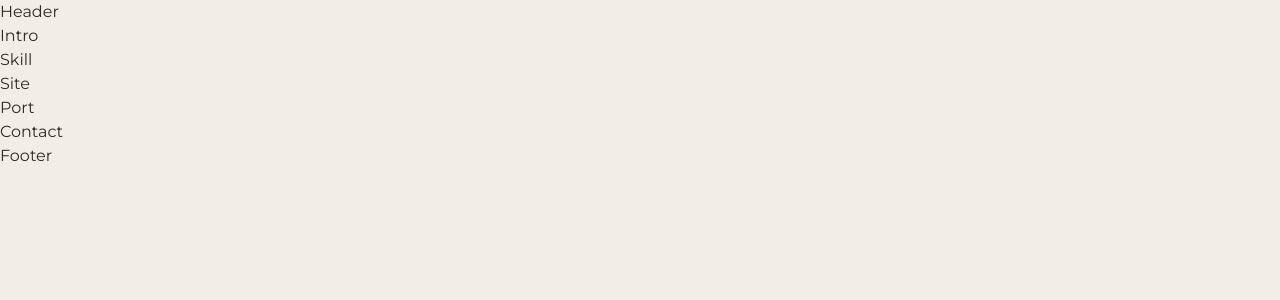
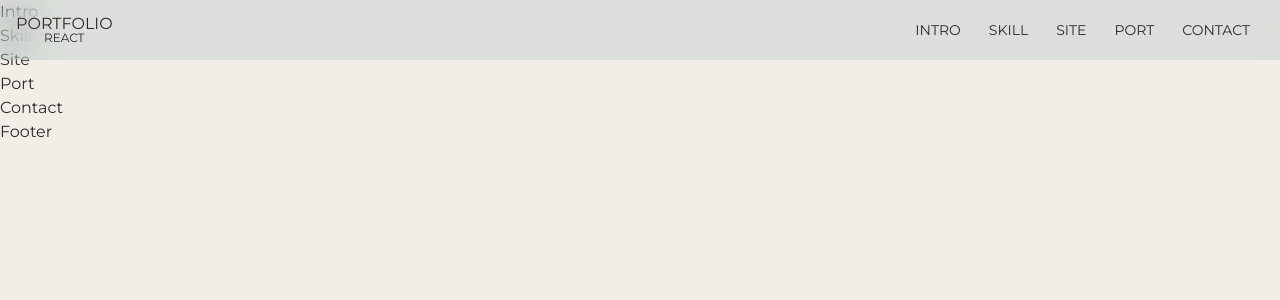
Before and after one commit to Kimduck9/himedia, a React (Create React App) app: page / in a window 1280 px wide. Shown: the top 300 px of the page. Built offline with nearby package versions, Linux system fonts and the light colour scheme; a small style sheet from the web is missing; a web font is replaced by a local one.

Commit message:
헤더1(미완성) Commit

```diff
--- /dev/null
+++ b/src/assets/section/_header.scss
@@ -0,0 +1,113 @@
+#header{
+    @include position-fixed;
+    z-index: 10000;
+}
+.header_inner{
+    @include flex-between;
+    background-color: rgba(16,99,99,0.1);
+    backdrop-filter: blur(15px);
+    padding: 16px;
+
+    .header_logo{
+        font-size: 1rem;
+        text-align: center;
+        text-transform: uppercase;
+        line-height: 1;
+
+        em{
+            font-size: 12px;
+            display: block;
+            color: var(--black100);
+        }
+    }
+    .header_nav{
+        @media(max-width:800px){
+            display: none;
+
+            &.show{
+                display: block;
+
+                ul{
+                    display: block;
+                    position: absolute; right: 0; top: 58px;
+                    min-width: 150px;
+                    backdrop-filter: blur(15px);
+                    background-color: rgba(16,99,99,0.1);
+                    padding: 20px 0;
+                    z-index: 10000;
+
+                    li{
+                        display: block;
+                        text-align: right;
+
+                        a{
+                            display: inline-block;
+                            padding: 10px;
+                        }
+                    }
+                }
+            }
+
+            &.show + .header_mobile span::before{width: 20px;}
+            &.show + .header_mobile span::after{width: 20px;}
+        }
+
+        ul{
+
+            li{
+                display: inline;
+
+                a{
+                    text-transform: uppercase;
+                    font-size: 14px;
+                    padding: 14px;
+                    position: relative;
+
+                    &::before{
+                        content: "";
+                        width: calc(100% - 28px); height: 1px;
+                        background-color: var(--black);
+                        position: absolute; left: 14px; bottom: 10px;
+                        transform: scale(0);
+                        transition: all 0.3s;
+                    }
+                    &:hover::before{
+                        transform: scaleX(100%);
+                    }
+                }
+            }
+        }
+    }
+    .header_mobile{
+        display: none;
+        width: 40px; height: 40px; cursor: pointer;
+
+        @media(max-width:800px){
+            display: block;
+        }
+
+        span{
+            display: block;
+            width: 40px;
+            height: 2px;
+            background-color: var(--black);
+            margin-top: 19px;
+            position: relative;
+
+            &::before{
+                content: "";
+                width: 40px;
+                height: 2px;
+                background-color: var(--black);
+                position: absolute; right: 0; top: 6px;
+            }
+            &::after{
+                content: "";
+                width: 40px;
+                height: 2px;
+                background-color: var(--black);
+                position: absolute; left: 0; bottom: 6px;
+            }
+        }
+    }
+}
--- a/src/assets/style.scss
+++ b/src/assets/style.scss
@@ -8,3 +8,4 @@
 
 //section
 @import "./section/skip";
+@import "./section/header";
--- a/src/components/Header.jsx
+++ b/src/components/Header.jsx
@@ -1,11 +1,49 @@
 import React from 'react'
+const headerNAV = [
+    {
+        title:'intro',
+        url:'#intro',
+    },
+    {
+        title:'skill',
+        url:'#skill',
+    },
+    {
+        title:'site',
+        url:'#site',
+    },
+    {
+        title:'port',
+        url:'#port',
+    },
+    {
+        title:'contact',
+        url:'#contact',
+    },
+]
 
 const Header = () => {
-  return (
-    <div>
-      Header
-    </div>
-  )
+    return (
+      <header id='header'>
+        <div className="header_inner">
+            <div className="header_logo">
+                <a href="#">Portfolio <em>react</em></a>
+            </div>
+            <nav className='header_nav' aria-label='메인메뉴'>
+                <ul>
+                    {headerNAV.map((nav,key)=>(
+                        <li key={key}>
+                            <a href={nav.url}>{nav.title}</a>
+                        </li>
+                    ))}
+                </ul>
+            </nav>
+            <div className="header_mobile" id='header_toggle' aria-aria-controls='primary-menu' aria-expanded='false' role='button' tabIndex='0'>
+                <span></span>
+            </div>
+        </div>
+      </header>
+    )
 }
 
 export default Header
```
Also changed, not shown: public/icon.svg.
